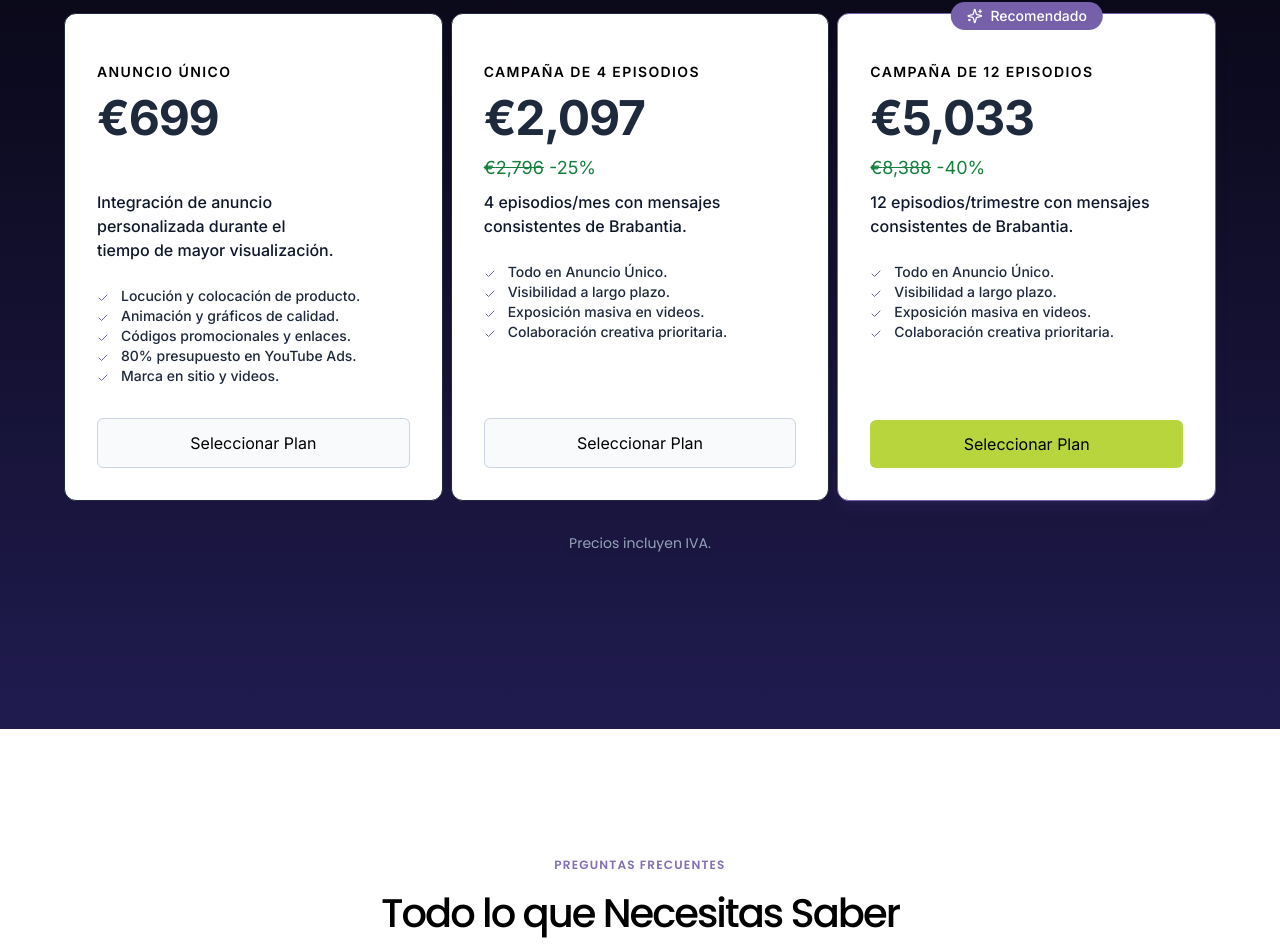
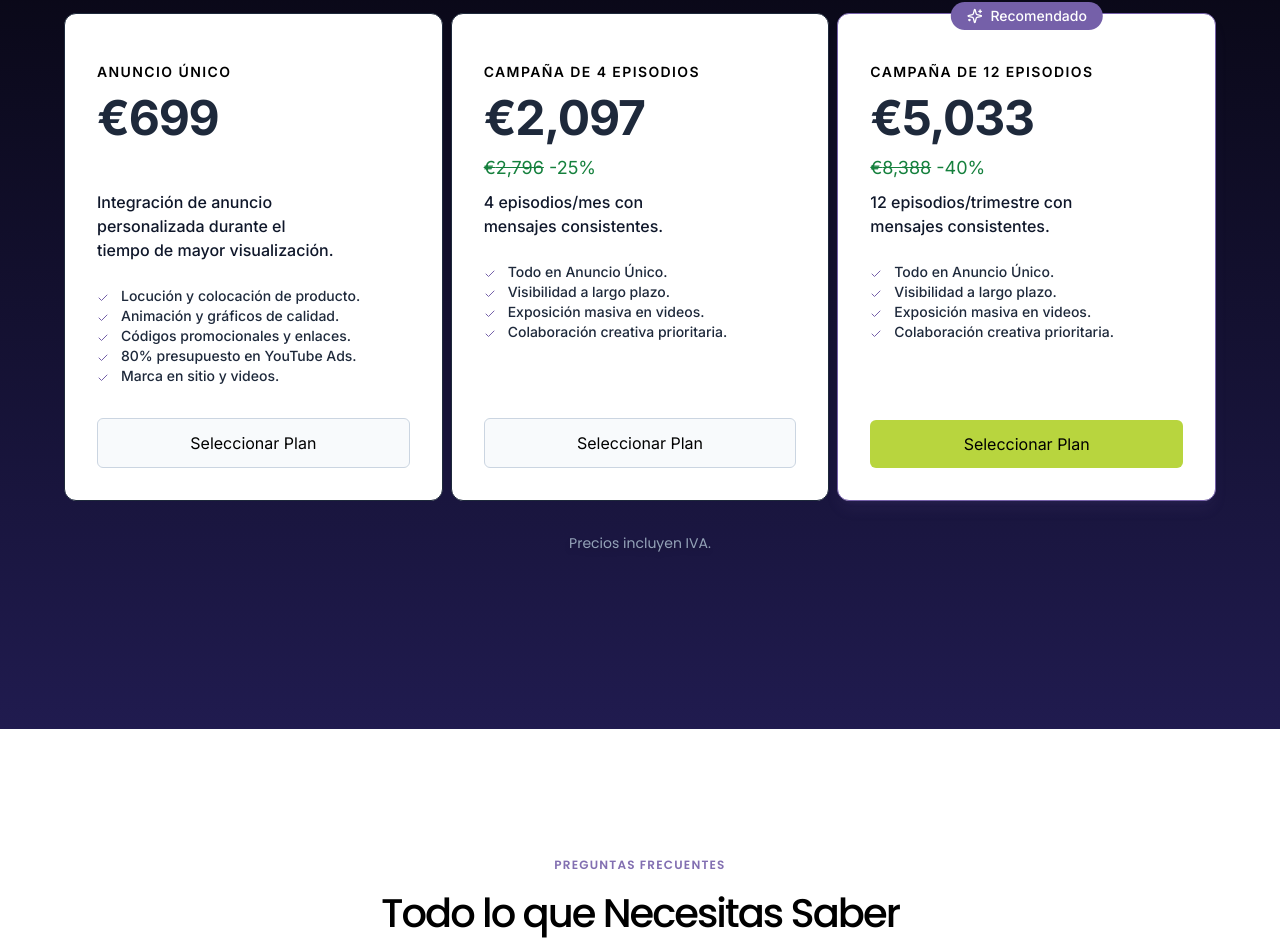
Before and after one commit to mikesoertsz/oc-inmoinversor-web, a Next.js app: page /sponsor in a window 1280 px wide. Shown: the part 5675-6627 px from the top of the page. Built offline with nearby package versions, Linux system fonts and the light colour scheme.

Commit message:
removing brabantia

```diff
--- a/package.json
+++ b/package.json
@@ -53,6 +53,7 @@
     "react-chartjs-2": "^5.3.0",
     "react-confetti": "^6.4.0",
     "react-confetti-boom": "^1.1.2",
+    "react-cookie-consent": "^9.0.0",
     "react-dom": "^18.3.1",
     "react-dom-confetti": "^0.2.0",
     "react-fast-marquee": "^1.6.5",
--- a/src/app/sponsor/sponsor-offer.tsx
+++ b/src/app/sponsor/sponsor-offer.tsx
@@ -38,7 +38,7 @@ const offerContent = {
       originalPriceEUR: Math.ceil(2796.0),
       discountedPriceEUR: Math.ceil(2097),
       discountPercentage: 25,
-      description: "4 episodios/mes con mensajes consistentes de Brabantia.",
+      description: "4 episodios/mes con mensajes consistentes.",
       features: [
         "Todo en Anuncio Único.",
         "Visibilidad a largo plazo.",
@@ -58,8 +58,7 @@ const offerContent = {
       originalPriceEUR: Math.ceil(8388.0),
       discountedPriceEUR: Math.ceil(5032.8),
       discountPercentage: 40,
-      description:
-        "12 episodios/trimestre con mensajes consistentes de Brabantia.",
+      description: "12 episodios/trimestre con mensajes consistentes.",
       features: [
         "Todo en Anuncio Único.",
         "Visibilidad a largo plazo.",
```
Also changed, not shown: 1 other file (tests, documents, lock files or other folders).
